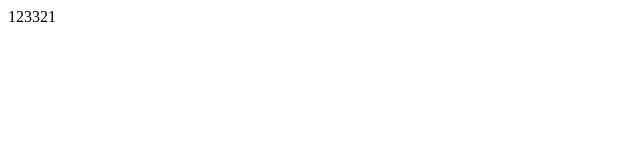
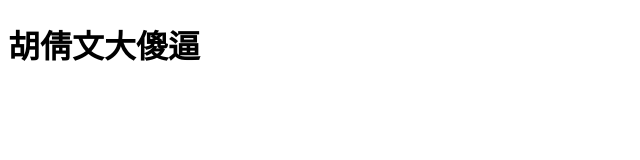
Before and after one commit to D1isney/D1isney.github.io, a plain HTML site: page index.html in a window 1280 px wide. Shown: the whole page, without its empty margins (0-640 px from the left). Drawn offline with Linux system fonts and the light colour scheme.

Commit message:
commit
1

```diff
--- a/index.html
+++ b/index.html
@@ -10,8 +10,9 @@
 	</head>
 	<body>
 		<form>
-			123321
+
 		</form>
+		<h1>胡倩文大傻逼</h1>
 
 	</body>
 </html>
```
